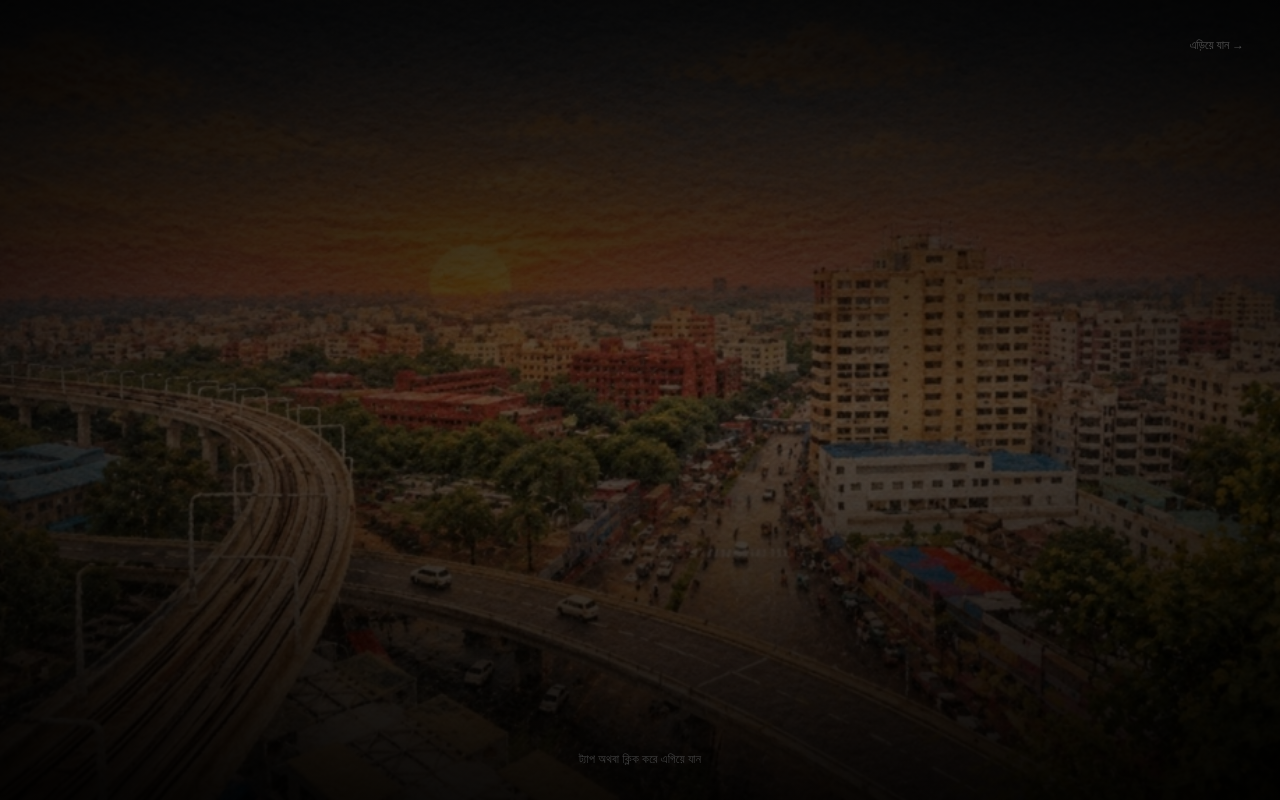
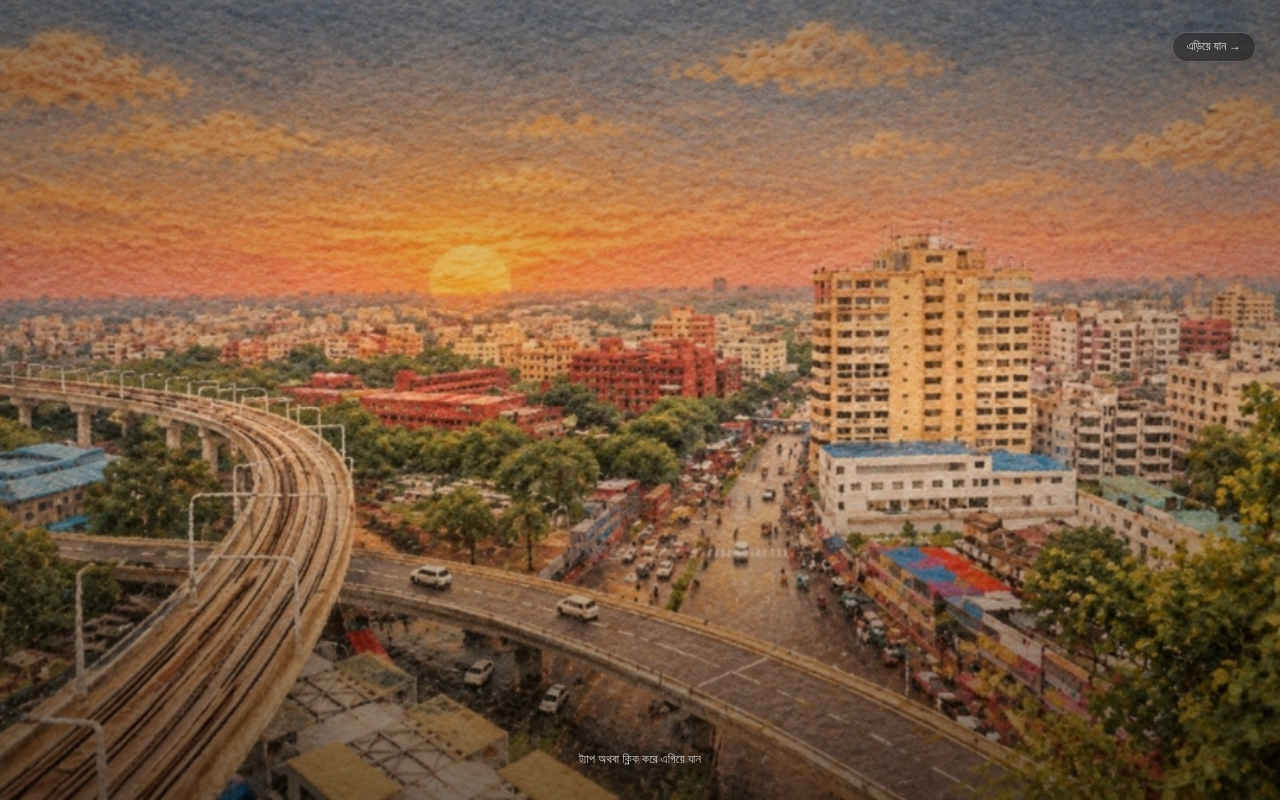
Before and after one commit to fiftee15n/9November, a Next.js app: page / in a window 1280 px wide. Built offline with nearby package versions, Linux system fonts and the light colour scheme; what react-apple-emojis would draw is missing.

Commit message:
style(welcome): lighten background and photo overlays in WelcomeLoader

```diff
--- a/components/WelcomeLoader.tsx
+++ b/components/WelcomeLoader.tsx
@@ -20,6 +20,7 @@ const STORY_MOMENTS: StoryMoment[] = [
     title: "৯ নভেম্বর",
     subtitle: "একটা তারিখ… যে তারিখটা আমাদের হয়ে গেল।",
     duration: 4500,
+    bgImage: "/couple-sunset-bg.jpg",
   },
   {
     id: "farmgate",
@@ -40,6 +41,7 @@ const STORY_MOMENTS: StoryMoment[] = [
     title: "এক মুঠো ফুল",
     subtitle: "ছোট্ট কিছু ফুল,\nআর তার চেয়েও বড় হয়ে থাকা একটা অনুভূতি।",
     duration: 4800,
+    bgImage: "/flower-bouquet.jpg",
   },
   {
     id: "tsc",
@@ -53,6 +55,7 @@ const STORY_MOMENTS: StoryMoment[] = [
     title: "মিস হয়ে যাওয়া বাস",
     subtitle: "তোমার ইউনিভার্সিটির বাসটা মিস হয়ে গেল…\nআর সেই ছোট্ট ঘটনাটাই আমাদের দিনটাকে আরও দীর্ঘ করে দিল।",
     duration: 5500,
+    bgImage: "/rickshaw-ride.jpg",
   },
   {
     id: "metro",
@@ -73,11 +76,13 @@ const STORY_MOMENTS: StoryMoment[] = [
     title: "তোমার হলের সামনে",
     subtitle: "দিনটা সেখানেই শেষ হয়েছিল…\nকিন্তু আমাদের গল্পটা নয়।",
     duration: 5200,
+    bgImage: "/diu-campus.jpg",
   },
   {
     id: "silence",
     type: "silence",
     duration: 3000, // ৩ সেকেন্ডের সম্পূর্ণ নীরবতা
+    bgImage: "/hands-holding.jpg",
   },
   {
     id: "climax",
@@ -86,6 +91,7 @@ const STORY_MOMENTS: StoryMoment[] = [
     subtitle: "এই ছোট্ট পথচলাই একদিন\nআমাদের সবচেয়ে সুন্দর স্মৃতিগুলোর শুরু হয়ে থাকবে।",
     footer: "৯ নভেম্বর — যেদিন থেকে “আমি” আর “তুমি”-র গল্পটা “আমরা” হয়ে গেল।",
     duration: 7000,
+    bgImage: "/couple-sunset-bg.jpg",
   },
 ];
 
@@ -184,7 +190,7 @@ export function WelcomeLoader({ onComplete }: { onComplete: () => void }) {
 
   return (
     <motion.div
-      className="fixed inset-0 z-[9999] flex flex-col justify-between bg-black text-white select-none cursor-pointer overflow-hidden"
+      className="fixed inset-0 z-[9999] flex flex-col justify-between bg-[#131118] text-white select-none cursor-pointer overflow-hidden"
       style={{
         fontFamily: "var(--font-bengali), var(--font-geist-sans), sans-serif",
       }}
@@ -202,25 +208,28 @@ export function WelcomeLoader({ onComplete }: { onComplete: () => void }) {
       role="dialog"
       aria-label="Welcome Story"
     >
-      {/* Dynamic Background Photo Layer (e.g. Farmgate Sunset Painting) */}
+      {/* Ambient background glow for slides */}
+      <div className="absolute inset-0 pointer-events-none z-0 bg-[radial-gradient(ellipse_90%_70%_at_50%_35%,rgba(160,50,85,0.18),transparent_75%)]" />
+
+      {/* Dynamic Background Photo Layer with clear, luminous presentation */}
       <AnimatePresence>
         {phase === "story" && currentMoment.bgImage && (
           <motion.div
             key={currentMoment.bgImage}
-            initial={{ opacity: 0, scale: 1.08 }}
+            initial={{ opacity: 0, scale: 1.06 }}
             animate={{ opacity: 1, scale: 1.0 }}
-            exit={{ opacity: 0, scale: 1.04 }}
+            exit={{ opacity: 0, scale: 1.03 }}
             transition={{ duration: 1.2, ease: [0.22, 1, 0.36, 1] }}
             className="absolute inset-0 pointer-events-none z-0 overflow-hidden"
           >
             <img
               src={currentMoment.bgImage}
               alt={currentMoment.title || "Background"}
-              className="size-full object-cover object-center filter brightness-[0.7] contrast-[1.05]"
+              className="size-full object-cover object-center filter brightness-[0.98] contrast-[1.02]"
             />
-            {/* Cinematic Gradient Scrim to keep typography ultra crisp */}
-            <div className="absolute inset-0 bg-gradient-to-t from-black/85 via-black/40 to-black/85" />
-            <div className="absolute inset-0 bg-radial from-transparent via-black/30 to-black/80" />
+            {/* Soft, light scrim: subtle top & bottom gradients and soft vignette so the photo details show clearly */}
+            <div className="absolute inset-0 bg-gradient-to-t from-black/50 via-transparent to-black/30" />
+            <div className="absolute inset-0 bg-[radial-gradient(circle_at_center,transparent_45%,rgba(0,0,0,0.22)_100%)]" />
           </motion.div>
         )}
       </AnimatePresence>
@@ -235,7 +244,7 @@ export function WelcomeLoader({ onComplete }: { onComplete: () => void }) {
             <button
               type="button"
               onClick={finishStory}
-              className="text-xs text-neutral-600 hover:text-neutral-300 transition-colors px-3 py-1.5 rounded-full"
+              className="text-xs text-neutral-200 hover:text-white bg-black/35 hover:bg-black/50 backdrop-blur-md px-3.5 py-1.5 rounded-full border border-white/20 transition-all shadow-sm"
             >
               এড়িয়ে যান →
             </button>
@@ -265,11 +274,11 @@ export function WelcomeLoader({ onComplete }: { onComplete: () => void }) {
                     transition={{ duration: 1.4, ease: [0.22, 1, 0.36, 1] }}
                     className="flex flex-col items-center justify-center text-center space-y-6"
                   >
-                    <h2 className="text-xl sm:text-2xl md:text-3xl font-light text-neutral-400">
+                    <h2 className="text-xl sm:text-2xl md:text-3xl font-light text-neutral-100 drop-shadow-[0_2px_10px_rgba(0,0,0,0.95)] drop-shadow-[0_1px_3px_rgba(0,0,0,0.9)]">
                       {currentMoment.title}
                     </h2>
 
-                    <p className="text-2xl sm:text-3xl md:text-4xl font-medium text-neutral-100 whitespace-pre-line leading-relaxed max-w-2xl">
+                    <p className="text-2xl sm:text-3xl md:text-4xl font-medium text-white drop-shadow-[0_4px_18px_rgba(0,0,0,0.95)] drop-shadow-[0_1px_4px_rgba(0,0,0,0.9)] whitespace-pre-line leading-relaxed max-w-2xl">
                       {currentMoment.subtitle}
                     </p>
 
@@ -278,7 +287,7 @@ export function WelcomeLoader({ onComplete }: { onComplete: () => void }) {
                         initial={{ opacity: 0 }}
                         animate={{ opacity: 1 }}
                         transition={{ delay: 0.8, duration: 1.2 }}
-                        className="pt-6 border-t border-neutral-800/80 mt-6 max-w-xl text-sm sm:text-base md:text-lg text-neutral-400 font-light leading-relaxed"
+                        className="pt-6 border-t border-white/25 mt-6 max-w-xl text-sm sm:text-base md:text-lg text-neutral-100 drop-shadow-[0_2px_10px_rgba(0,0,0,0.95)] drop-shadow-[0_1px_3px_rgba(0,0,0,0.9)] font-light leading-relaxed"
                       >
                         {currentMoment.footer}
                       </motion.div>
@@ -295,7 +304,7 @@ export function WelcomeLoader({ onComplete }: { onComplete: () => void }) {
                     className="flex flex-col items-center justify-center"
                   >
                     {/* Moment Title */}
-                    <h1 className="text-3xl sm:text-4xl md:text-5xl lg:text-6xl font-medium tracking-tight text-neutral-100 leading-tight">
+                    <h1 className="text-3xl sm:text-4xl md:text-5xl lg:text-6xl font-medium tracking-tight text-white drop-shadow-[0_4px_18px_rgba(0,0,0,0.95)] drop-shadow-[0_1px_4px_rgba(0,0,0,0.9)] leading-tight">
                       {currentMoment.title}
                     </h1>
 
@@ -309,7 +318,7 @@ export function WelcomeLoader({ onComplete }: { onComplete: () => void }) {
                           duration: 1.0,
                           ease: "easeOut",
                         }}
-                        className="mt-4 sm:mt-5 text-lg sm:text-xl md:text-2xl font-light leading-relaxed text-neutral-300 whitespace-pre-line max-w-2xl"
+                        className="mt-4 sm:mt-5 text-lg sm:text-xl md:text-2xl font-light leading-relaxed text-white drop-shadow-[0_2px_14px_rgba(0,0,0,0.95)] drop-shadow-[0_1px_4px_rgba(0,0,0,0.9)] whitespace-pre-line max-w-2xl"
                       >
                         {currentMoment.subtitle}
                       </motion.p>
@@ -321,7 +330,7 @@ export function WelcomeLoader({ onComplete }: { onComplete: () => void }) {
           </div>
 
           {/* Subtle footer hint */}
-          <div className="relative z-10 pb-8 text-center text-xs tracking-wide text-neutral-700">
+          <div className="relative z-10 pb-8 text-center text-xs tracking-wide text-neutral-300 drop-shadow-[0_2px_8px_rgba(0,0,0,0.95)]">
             <span>ট্যাপ অথবা ক্লিক করে এগিয়ে যান</span>
           </div>
         </>
```
